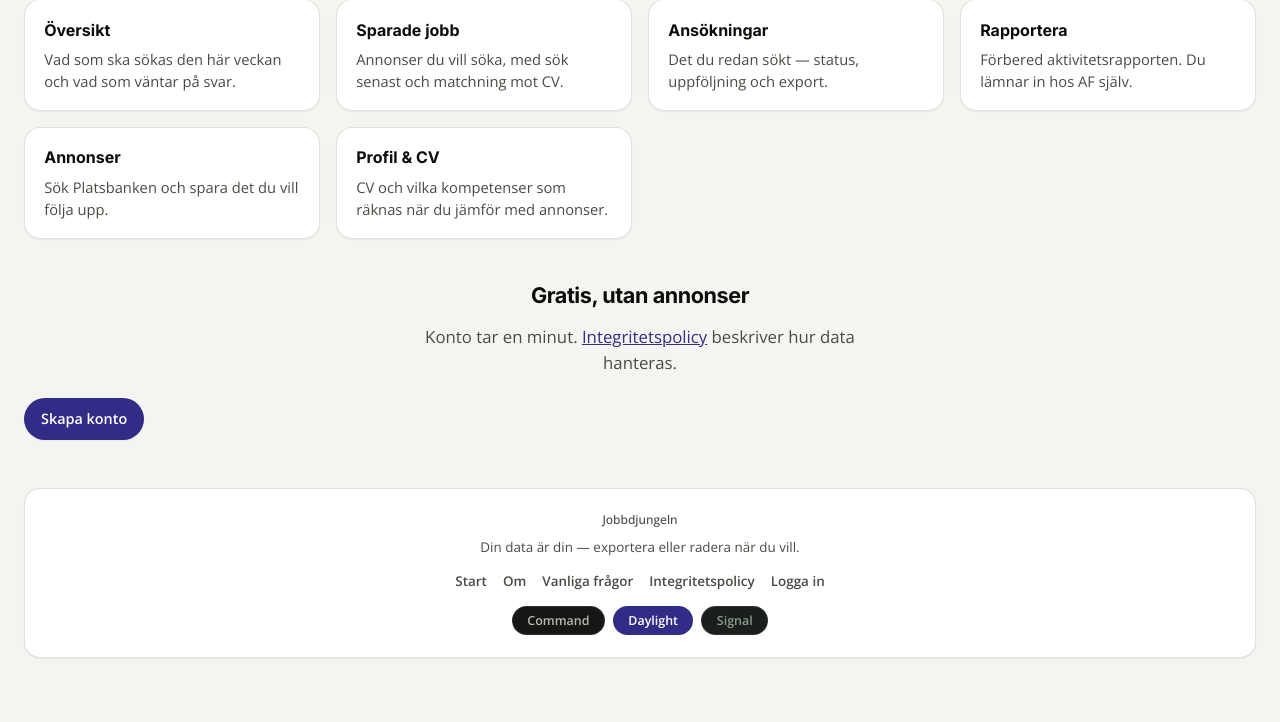
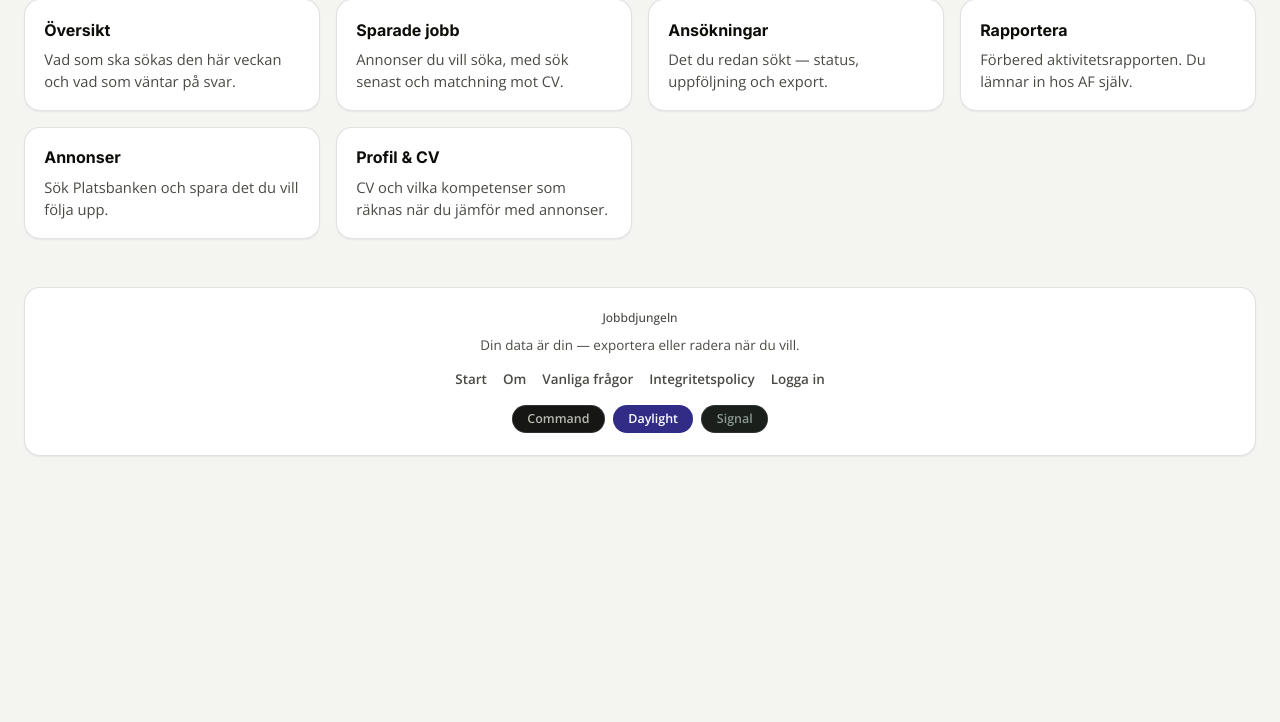
Before and after one commit to OscarBackman92/af-jobbansokan-api, a Django app: page / in a window 1280 px wide. Shown: the part 985-1707 px from the top of the page. After the commit the page ends 1441 px from the top, so only its background shows below. Run offline with Django 5.2, Linux system fonts and the light colour scheme; parts of the project's set-up code (start-up, migrations or seed data) failed here and were passed over.

Commit message:
fix(ui): ta bort dubbel Skapa konto-sektion pa startsidan
Co-authored-by: Cursor <cursoragent@cursor.com>

```diff
--- a/backend/core/static/marketing/marketing.css
+++ b/backend/core/static/marketing/marketing.css
@@ -442,15 +442,6 @@ a:focus-visible {
   line-height: 1.5;
 }
 
-.marketing-cta {
-  text-align: center;
-}
-
-.marketing-cta .lede {
-  margin-left: auto;
-  margin-right: auto;
-}
-
 .metric-grid {
   display: grid;
   grid-template-columns: 1fr 1fr;
--- a/backend/templates/marketing/landing.html
+++ b/backend/templates/marketing/landing.html
@@ -113,16 +113,5 @@
       </article>
     </div>
   </section>
-
-  <section class="marketing-section marketing-cta">
-    <h2>Gratis, utan annonser</h2>
-    <p class="lede">
-      Konto tar en minut. <a href="{{ privacy_url }}">Integritetspolicy</a>
-      beskriver hur data hanteras.
-    </p>
-    <p class="hero-cta">
-      <a class="btn-primary" href="{{ app_url }}">Skapa konto</a>
-    </p>
-  </section>
 </main>
 {% endblock %}
```
Also changed, not shown: backend/core/tests/test_marketing.py (+1 -1 lines).
